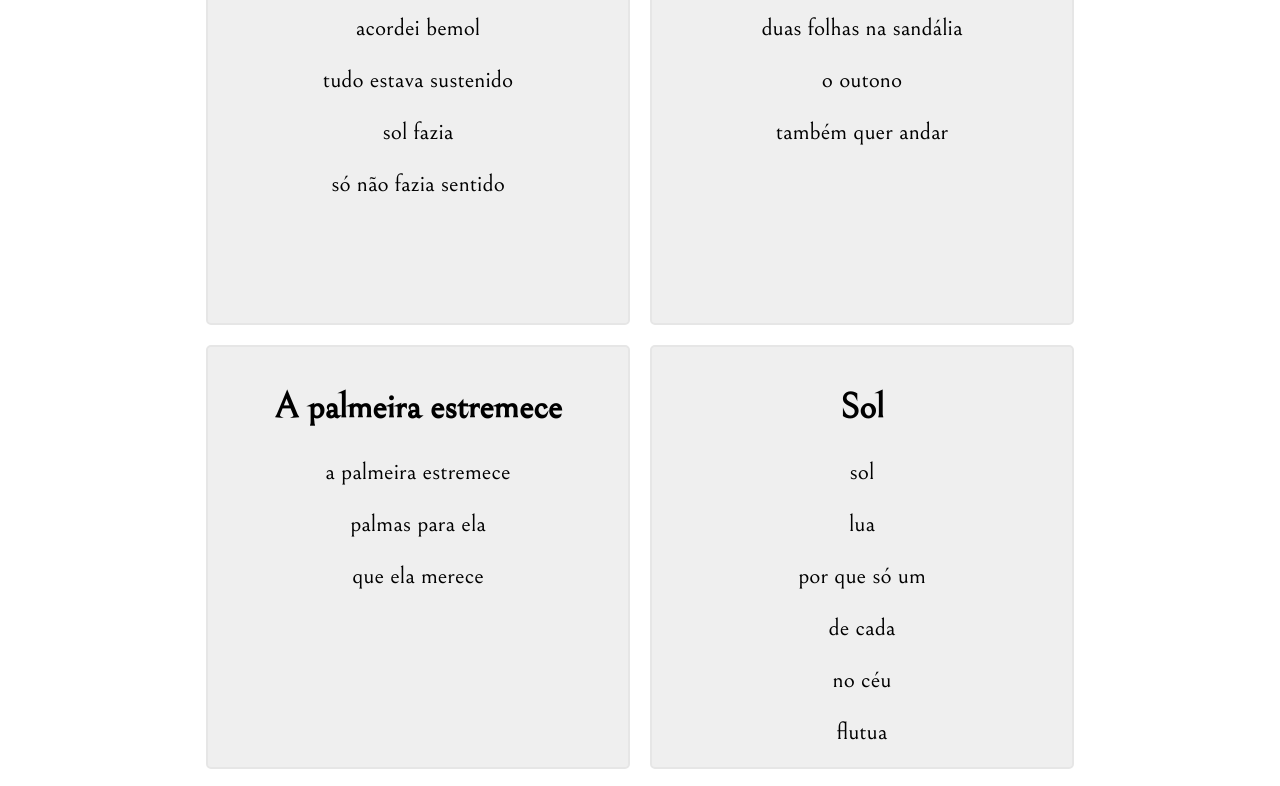
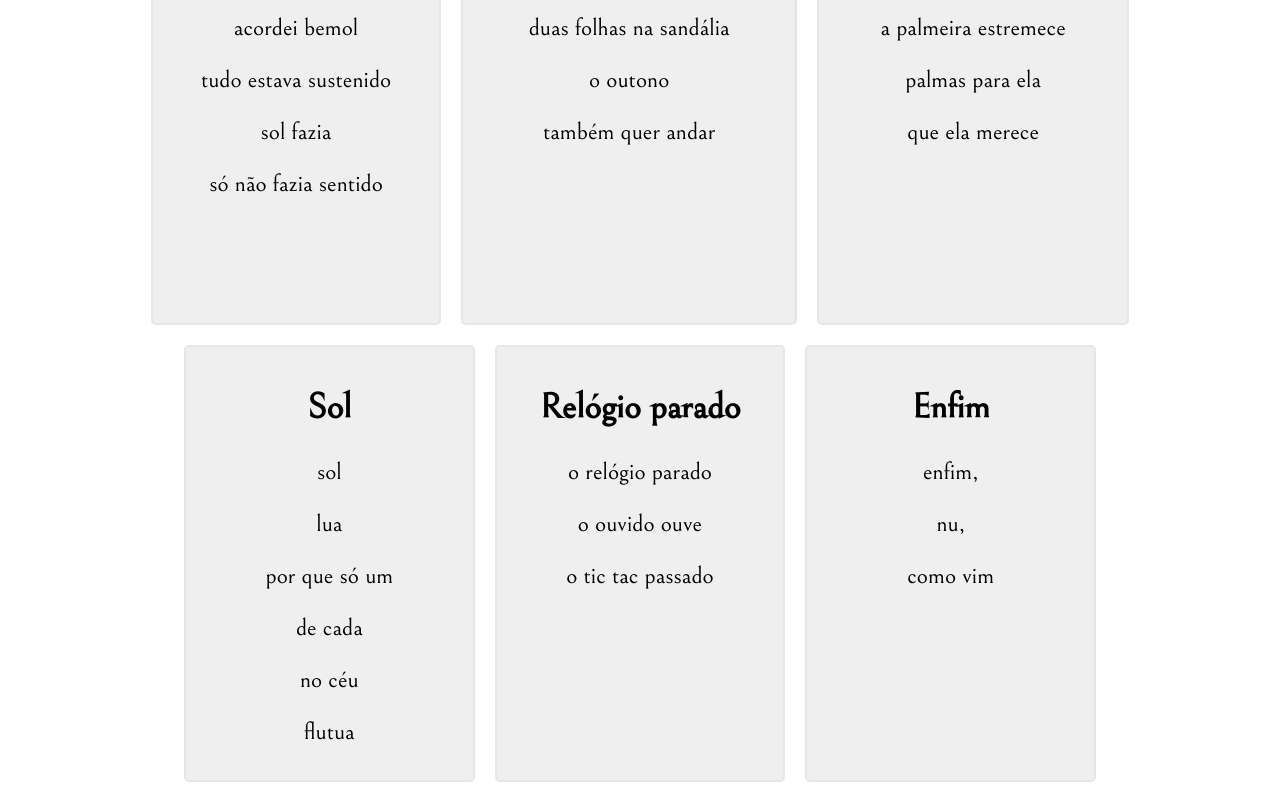
Before and after one commit to Cledersonbc/leminski, a plain HTML site: page index.html in a window 1280 px wide. Shown: the part 671-1457 px from the top of the page. Drawn offline with Linux system fonts and the light colour scheme.

Commit message:
Relative width in article

```diff
--- a/style.css
+++ b/style.css
@@ -50,8 +50,9 @@ article {
 	display: inline-block;
 	float: left;
 	padding: 10px;
-	height: 300pt;
-	width: 300pt;
+	min-height: 300pt;
+	min-width: 200pt;
+	max-width: 30%;
 	text-align: center;
 	background: #EFEFEF;
 	border: 2px solid #E6E6E6;
```
